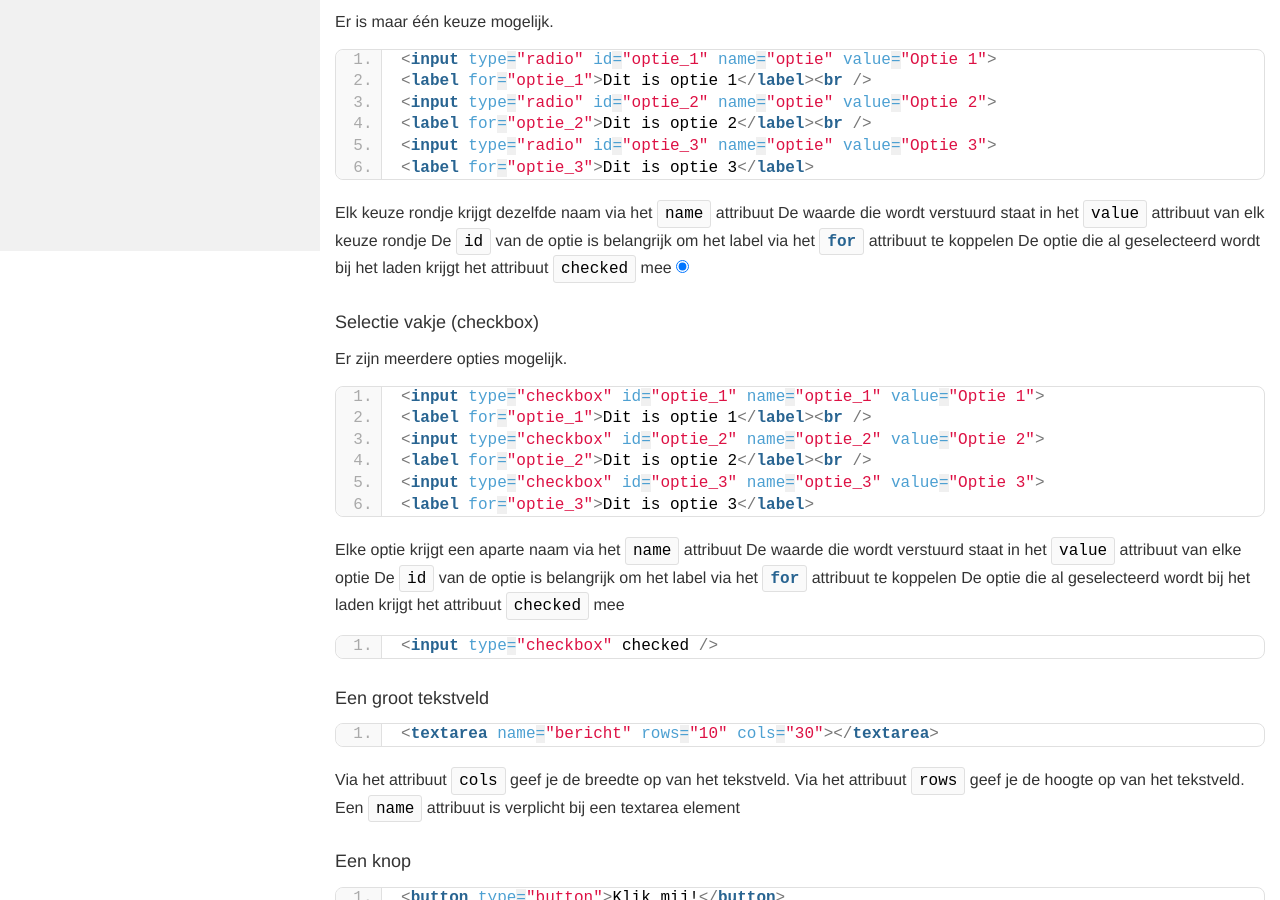
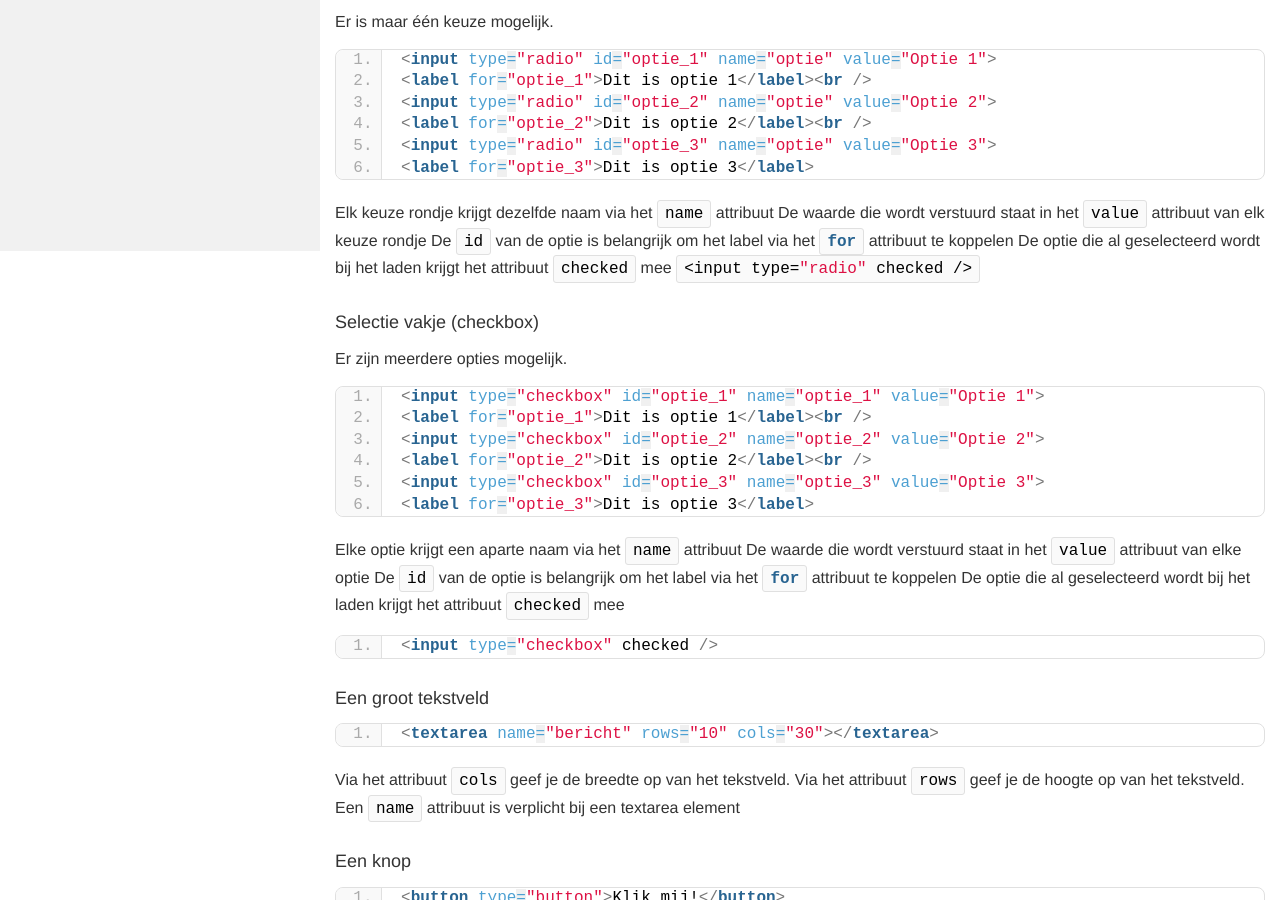
Before and after one commit to Syntra-Brussel/webdesign-av-nj-2021, a Jekyll site: the page built from docs/html/elementen/formulier_elementen.md, in a window 1280 px wide and 900 px high, scrolled down 1249 px. Built offline with Jekyll 4.4.1, drawn with Linux system fonts in a browser that asks for light colours; nearby versions of some CDN libraries.

Commit message:
Update formulier_elementen.md

```diff
--- a/docs/html/elementen/formulier_elementen.md
+++ b/docs/html/elementen/formulier_elementen.md
@@ -82,7 +82,7 @@ Elk keuze rondje krijgt dezelfde naam via het <code>name</code> attribuut
 De waarde die wordt verstuurd staat in het <code>value</code> attribuut van elk keuze rondje
 De <code>id</code> van de optie is belangrijk om het label via het <code>for</code> attribuut te koppelen
 De optie die al geselecteerd wordt bij het laden krijgt het attribuut <code>checked</code> mee
-<input type="radio" checked />
+<code>&lt;input type=&quot;radio&quot; checked /&gt;</code>
 
 #### Selectie vakje (checkbox)
 Er zijn meerdere opties mogelijk.
```
